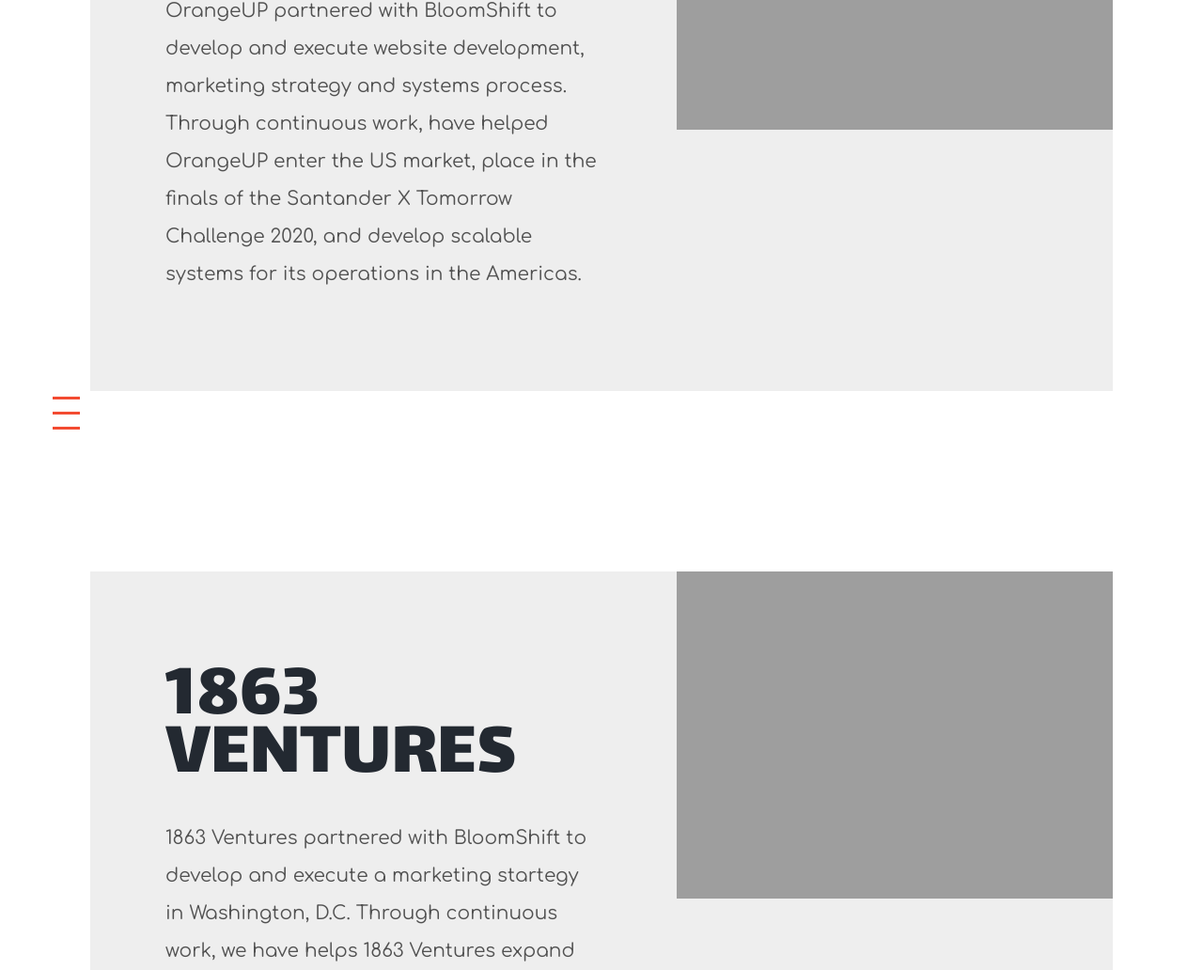
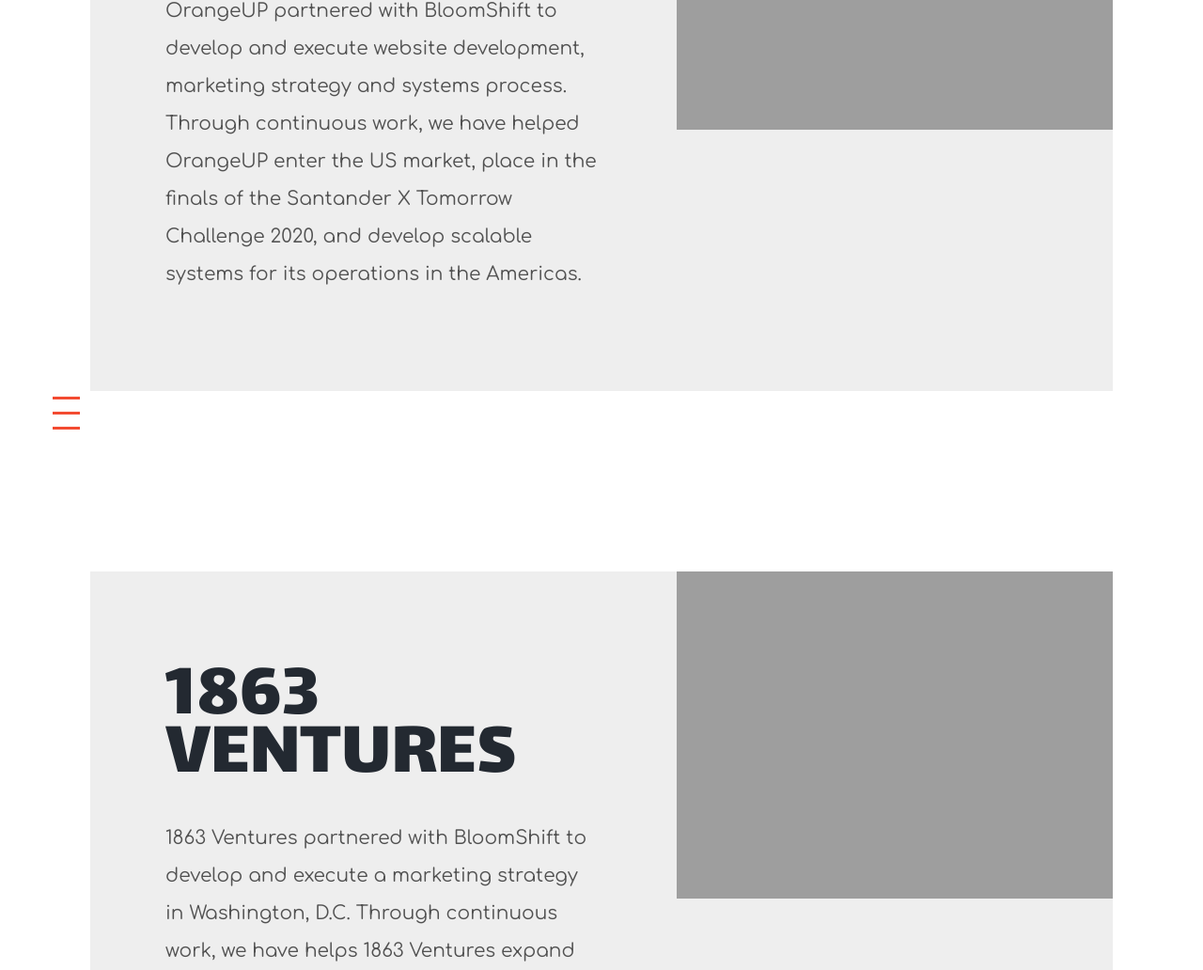
Before and after one commit to bloomshift/bloomshift.github.io, a Jekyll site: the page built from projects.html, in a window 1280 px wide and 1400 px high, scrolled down 4329 px. Shown: the part 260-1292 px from the top of the window at 94% size. Built offline with Jekyll 4.4.1, drawn with Linux system fonts in a browser that asks for light colours; some of the changed text lies outside the part shown.

Commit message:
update pages

```diff
--- a/_includes/cre8_projects_body.html
+++ b/_includes/cre8_projects_body.html
@@ -78,10 +78,10 @@
             <div class="col">
                 <div class="post-box">
                     <div class="text-holder"> <a class="title">OrangeUP</a>
-                        <div class="text">OrangeUP partnered with BloomShift to develop and execute website development, marketing strategy and systems process. Through continuous work, have helped OrangeUP enter the US market, place in the finals of the Santander X Tomorrow Challenge 2020, and develop scalable systems for its operations in the Americas.</div>
+                        <div class="text">OrangeUP partnered with BloomShift to develop and execute website development, marketing strategy and systems process. Through continuous work, we have helped OrangeUP enter the US market, place in the finals of the Santander X Tomorrow Challenge 2020, and develop scalable systems for its operations in the Americas.</div>
                     </div>
                     <div class="img-holder">
-                        <img src="{{ site.url }}/assets/cre8/img/work-inco-04.png" alt="">
+                        <img src="{{ site.url }}/assets/cre8/img/work-orup-01.png" alt="">
                     </div>
                 </div>
             </div>
@@ -92,7 +92,7 @@
             <div class="col">
                 <div class="post-box">
                     <div class="text-holder"> <a class="title">1863 Ventures</a>
-                        <div class="text">1863 Ventures partnered with BloomShift to develop and execute a marketing startegy in Washington, D.C. Through continuous work, we have helps 1863 Ventures expand their brand outreach and awareness nationally across the United States of America.</div>
+                        <div class="text">1863 Ventures partnered with BloomShift to develop and execute a marketing strategy in Washington, D.C. Through continuous work, we have helps 1863 Ventures expand their brand outreach and awareness nationally across the United States of America.</div>
                     </div>
                     <div class="img-holder">
                         <img src="{{ site.url }}/assets/cre8/img/work-1863-01.png" alt="">
```
Also changed, not shown: _layouts/redirected.html (added, +13 -0 lines), sched.html (added, +7 -0 lines).
